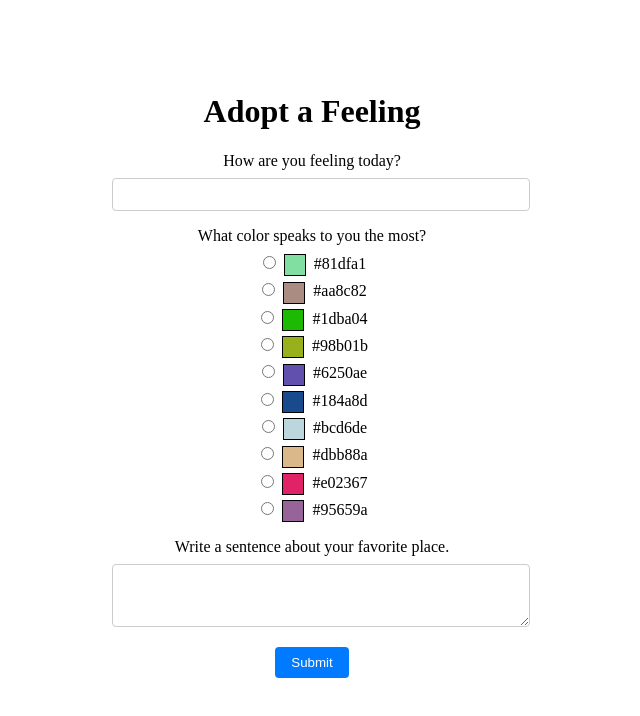
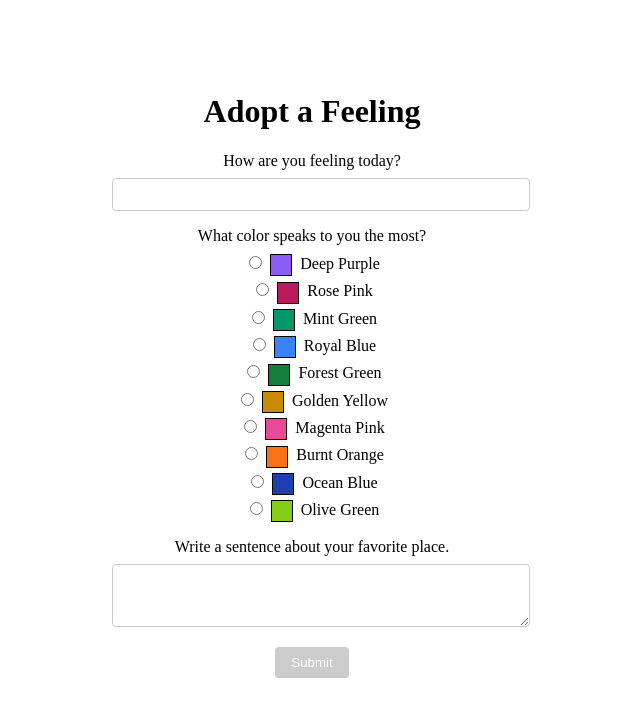
Before and after one commit to internette/ctrl-alt-live, a React (Vite) app in the folder adopt-a-feeling/: page / in a window 1280 px wide. Shown: the top 716 px of the page, without its empty margins (328-968 px from the left). Built offline with nearby package versions, Linux system fonts and the light colour scheme.

Commit message:
Added color names

```diff
--- /dev/null
+++ b/adopt-a-feeling/src/components/form/FeelingForm.module.scss
@@ -0,0 +1,91 @@
+// Variables
+$primary-color: #007bff;
+$primary-hover: #0056b3;
+$disabled-color: #ccc;
+$border-color: #ccc;
+$border-radius: 4px;
+$spacing-unit: 1rem;
+$half-spacing: 0.5rem;
+$quarter-spacing: 0.25rem;
+
+// Mixins
+@mixin form-field {
+  width: 100%;
+  padding: $half-spacing;
+  border: 1px solid $border-color;
+  border-radius: $border-radius;
+}
+
+@mixin button-base {
+  padding: $half-spacing $spacing-unit;
+  border: none;
+  border-radius: $border-radius;
+  cursor: pointer;
+  transition: background-color 0.2s;
+}
+
+.feelingForm {
+  max-width: 400px;
+  margin: 0 auto;
+}
+
+.formGroup {
+  margin-bottom: $spacing-unit;
+}
+
+.formLabel {
+  display: block;
+  margin-bottom: $half-spacing;
+}
+
+.formInput {
+  @include form-field;
+}
+
+.colorOption {
+  display: block;
+  margin-bottom: $quarter-spacing;
+}
+
+.colorRadio {
+  margin-right: $half-spacing;
+}
+
+.colorSwatch {
+  display: inline-block;
+  width: 20px;
+  height: 20px;
+  border: 1px solid #000;
+  margin-right: $half-spacing;
+  vertical-align: middle;
+}
+
+.formTextarea {
+  @include form-field;
+  resize: vertical;
+}
+
+.submitButton {
+  @include button-base;
+  background-color: $primary-color;
+  color: white;
+
+  &:hover {
+    background-color: $primary-hover;
+  }
+
+  &:focus {
+    outline: 2px solid $primary-color;
+    outline-offset: 2px;
+  }
+
+  &.submitButtonDisabled,
+  &[disabled] {
+    background-color: $disabled-color;
+    cursor: not-allowed;
+
+    &:hover {
+      background-color: $disabled-color;
+    }
+  }
+}
--- a/adopt-a-feeling/src/components/form/FeelingForm.tsx
+++ b/adopt-a-feeling/src/components/form/FeelingForm.tsx
@@ -1,20 +1,61 @@
 import { useState, FormEvent, ChangeEvent } from 'react';
+import classnames from 'classnames';
+import styles from './FeelingForm.module.scss';
+
+interface NamedColor {
+  name: string;
+  hex: string;
+}
 
 const FeelingForm = () => {
   const [feeling, setFeeling] = useState<string>('');
   const [selectedColor, setSelectedColor] = useState<string>('');
   const [favoritePlace, setFavoritePlace] = useState<string>('');
 
-  // Generate 10 random colors
-  const colors: string[] = Array.from({ length: 10 }, () => {
-    const randomColor = Math.floor(Math.random() * 16777215).toString(16);
-    return `#${randomColor.padStart(6, '0')}`;
-  });
+  // Predefined colors with emotional/feeling associations - mix of bold and bright
+  const colorPalette: NamedColor[] = [
+    { name: "Ocean Blue", hex: "#1e40af" },
+    { name: "Sunset Orange", hex: "#ea580c" },
+    { name: "Forest Green", hex: "#15803d" },
+    { name: "Rose Pink", hex: "#be185d" },
+    { name: "Golden Yellow", hex: "#ca8a04" },
+    { name: "Lavender Purple", hex: "#7c3aed" },
+    { name: "Coral Red", hex: "#dc2626" },
+    { name: "Mint Green", hex: "#059669" },
+    { name: "Sky Blue", hex: "#0284c7" },
+    { name: "Warm Peach", hex: "#ea580c" },
+    { name: "Deep Purple", hex: "#8b5cf6" },
+    { name: "Emerald Green", hex: "#06b6d4" },
+    { name: "Crimson Red", hex: "#dc2626" },
+    { name: "Amber Gold", hex: "#f59e0b" },
+    { name: "Indigo Blue", hex: "#6366f1" },
+    { name: "Teal Blue", hex: "#14b8a6" },
+    { name: "Magenta Pink", hex: "#ec4899" },
+    { name: "Olive Green", hex: "#84cc16" },
+    { name: "Royal Blue", hex: "#3b82f6" },
+    { name: "Burnt Orange", hex: "#f97316" }
+  ];
+
+  // Generate 10 random colors with names
+  const colors: NamedColor[] = [];
+  const shuffledPalette = [...colorPalette].sort(() => Math.random() - 0.5);
+  for (let i = 0; i < 10 && i < shuffledPalette.length; i++) {
+    colors.push(shuffledPalette[i]);
+  }
+
+  const isFormValid = feeling.trim() && selectedColor && favoritePlace.trim();
 
   const handleSubmit = (e: FormEvent<HTMLFormElement>) => {
     e.preventDefault();
-    console.log('Form submitted:', { feeling, selectedColor, favoritePlace });
-    // Handle form submission here
+    if (isFormValid) {
+      const selectedColorData = colors.find(color => color.hex === selectedColor);
+      console.log('Form submitted:', {
+        feeling,
+        selectedColor: selectedColorData ? `${selectedColorData.name} (${selectedColorData.hex})` : selectedColor,
+        favoritePlace
+      });
+      // Handle form submission here
+    }
   };
 
   const handleFeelingChange = (e: ChangeEvent<HTMLInputElement>) => {
@@ -30,9 +71,9 @@ const FeelingForm = () => {
   };
 
   return (
-    <form onSubmit={handleSubmit} style={{ maxWidth: '400px', margin: '0 auto' }}>
-      <div style={{ marginBottom: '1rem' }}>
-        <label htmlFor="feeling" style={{ display: 'block', marginBottom: '0.5rem' }}>
+    <form onSubmit={handleSubmit} className={styles.feelingForm}>
+      <div className={classnames(styles.formGroup)}>
+        <label htmlFor="feeling" className={styles.formLabel}>
           How are you feeling today?
         </label>
         <input
@@ -40,63 +81,52 @@ const FeelingForm = () => {
           id="feeling"
           value={feeling}
           onChange={handleFeelingChange}
-          style={{ width: '100%', padding: '0.5rem', border: '1px solid #ccc', borderRadius: '4px' }}
+          className={styles.formInput}
         />
       </div>
 
-      <div style={{ marginBottom: '1rem' }}>
-        <label style={{ display: 'block', marginBottom: '0.5rem' }}>
+      <div className={styles.formGroup}>
+        <label className={styles.formLabel}>
           What color speaks to you the most?
         </label>
         {colors.map((color, index) => (
-          <label key={index} style={{ display: 'block', marginBottom: '0.25rem' }}>
+          <label key={index} className={styles.colorOption}>
             <input
               type="radio"
               name="color"
-              value={color}
-              checked={selectedColor === color}
+              value={color.hex}
+              checked={selectedColor === color.hex}
               onChange={handleColorChange}
-              style={{ marginRight: '0.5rem' }}
+              className={styles.colorRadio}
             />
             <span
-              style={{
-                display: 'inline-block',
-                width: '20px',
-                height: '20px',
-                backgroundColor: color,
-                border: '1px solid #000',
-                marginRight: '0.5rem',
-                verticalAlign: 'middle'
-              }}
+              className={styles.colorSwatch}
+              style={{ backgroundColor: color.hex }}
             ></span>
-            {color}
+            {color.name}
           </label>
         ))}
       </div>
 
-      <div style={{ marginBottom: '1rem' }}>
-        <label htmlFor="favoritePlace" style={{ display: 'block', marginBottom: '0.5rem' }}>
+      <div className={styles.formGroup}>
+        <label htmlFor="favoritePlace" className={styles.formLabel}>
           Write a sentence about your favorite place.
         </label>
         <textarea
           id="favoritePlace"
           value={favoritePlace}
           onChange={handlePlaceChange}
-          rows="3"
-          style={{ width: '100%', padding: '0.5rem', border: '1px solid #ccc', borderRadius: '4px' }}
+          rows={3}
+          className={styles.formTextarea}
         />
       </div>
 
       <button
         type="submit"
-        style={{
-          padding: '0.5rem 1rem',
-          backgroundColor: '#007bff',
-          color: 'white',
-          border: 'none',
-          borderRadius: '4px',
-          cursor: 'pointer'
-        }}
+        className={classnames(styles.submitButton, {
+          [styles.submitButtonDisabled]: !isFormValid
+        })}
+        disabled={!isFormValid}
       >
         Submit
       </button>
```
